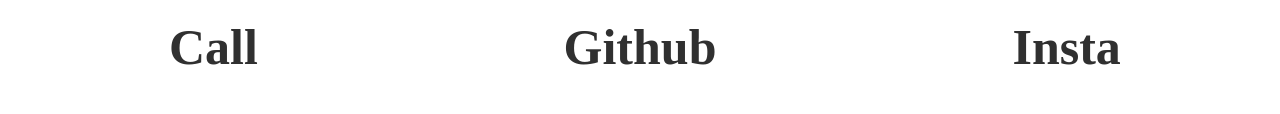
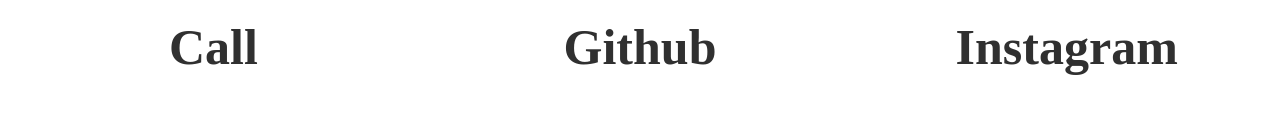
Before and after one commit to ikkim01/new-profile, a plain HTML site: page index.html in a window 1280 px wide. Shown: the part 4678-4792 px from the top of the page. Drawn offline with Linux system fonts and the light colour scheme.

Commit message:
Add files via upload

```diff
--- a/index.html
+++ b/index.html
@@ -199,7 +199,7 @@
               ><i class="fa-brands fa-instagram"></i
             ></a>
           </li>
-          <li class="main_contact-instatext">Insta</li>
+          <li class="main_contact-instatext">Instagram</li>
         </ul>
       </div>
     </nav>
```
